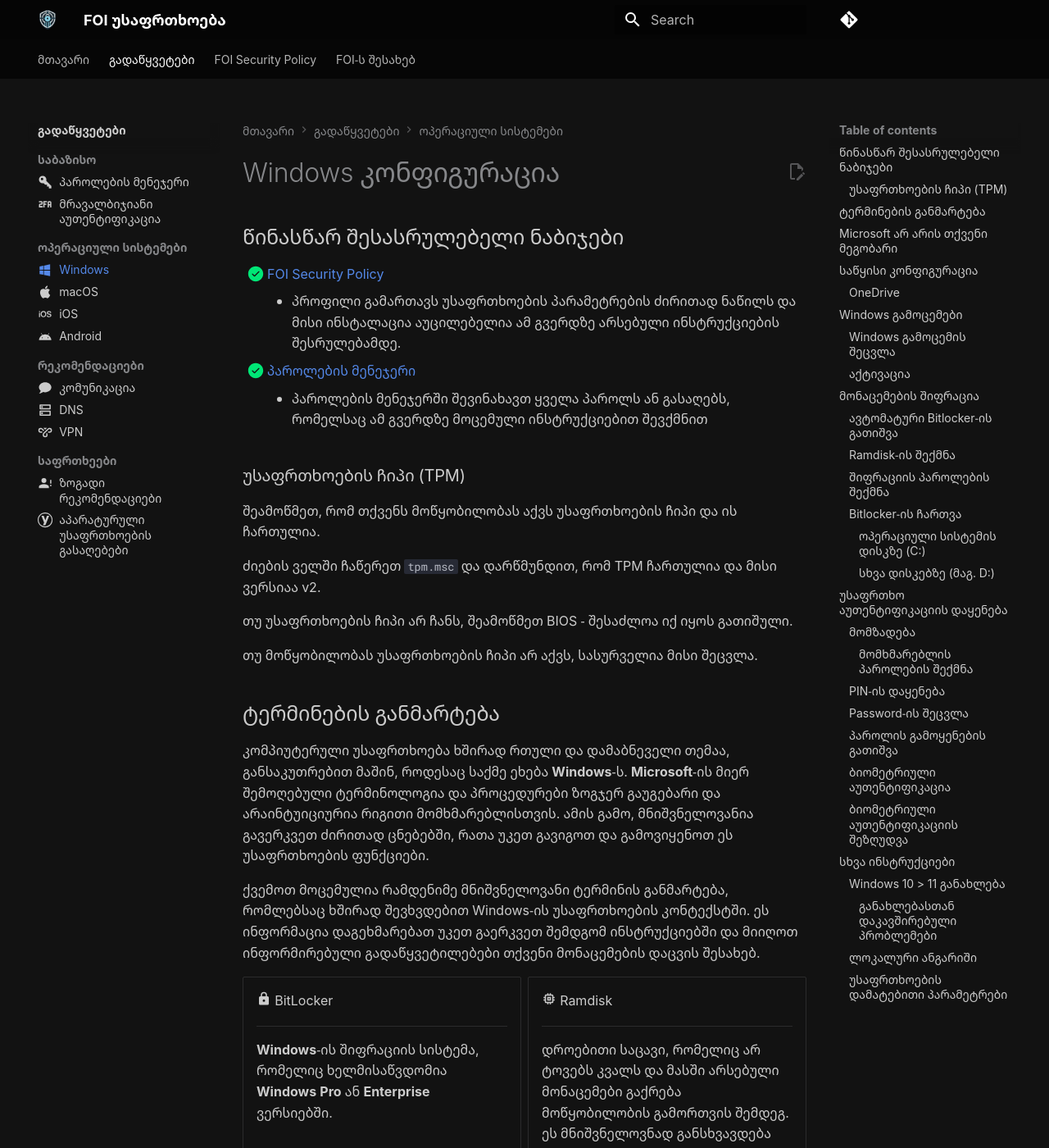
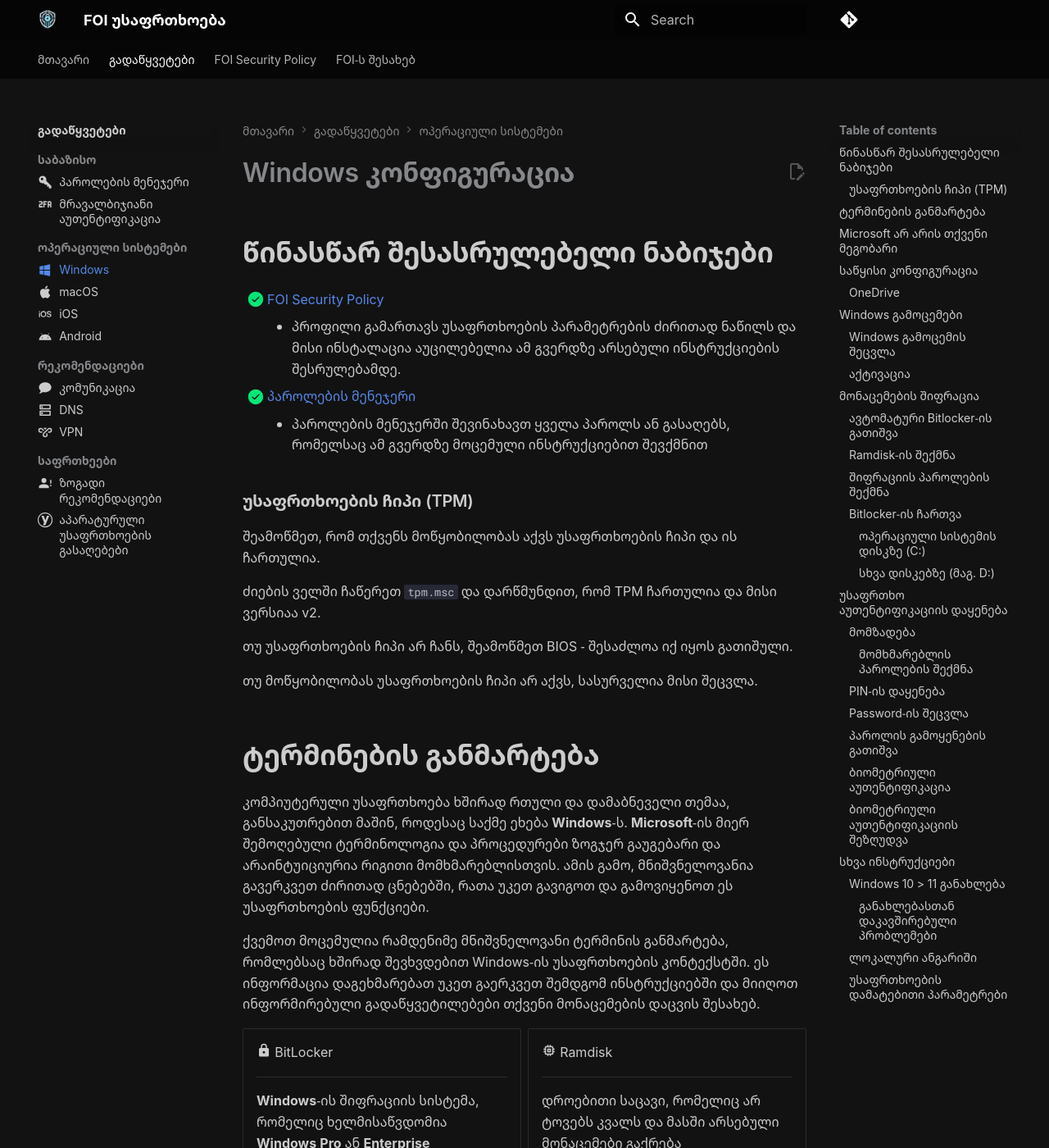
Before and after one commit to foige/security.foi.ge, an MkDocs documentation site: the page built from docs/solutions/windows.md, in a window 1280 px wide and 1400 px high. Shown: the whole window at 82% size. Built offline with MkDocs 1.6.1 and Material for MkDocs 9.7.7, drawn with Linux system fonts in a browser that asks for light colours; comment, search, counter and statistics services are not loaded.

Commit message:
fix(style): Update heading styles

```diff
--- a/mkdocs.yml
+++ b/mkdocs.yml
@@ -11,12 +11,17 @@
   - pymdownx.arithmatex
   - pymdownx.blocks.admonition
   - pymdownx.keys
+  - pymdownx.inlinehilite
   - pymdownx.snippets
+  - pymdownx.superfences
+  - pymdownx.highlight:
+      anchor_linenums: true
+      line_spans: __span
+      pygments_lang_class: true
   - pymdownx.tasklist:
       custom_checkbox: true
   - pymdownx.blocks.tab:
       alternate_style: true
-  - pymdownx.superfences
   - pymdownx.emoji:
       emoji_index: !!python/name:material.extensions.emoji.twemoji
       emoji_generator: !!python/name:material.extensions.emoji.to_svg
@@ -55,6 +60,7 @@
     - content.tabs.link
     - content.tooltips
     - search.highlight
+    - content.code.copy
 nav:
   - მთავარი: index.md
 #  - გიდი:
--- a/theme/assets/stylesheets/extra.css
+++ b/theme/assets/stylesheets/extra.css
@@ -31,3 +31,15 @@
     margin-left: auto;
     margin-right: auto;
 }
+
+.codewrap code {
+  white-space : pre-wrap !important;
+}
+
+.md-typeset h1, .md-typeset h2, .md-typeset h3, .md-typeset h4 {
+    font-weight: 600;
+}
+
+.md-typeset h2 {
+    font-size: 2.1em;
+}
```
